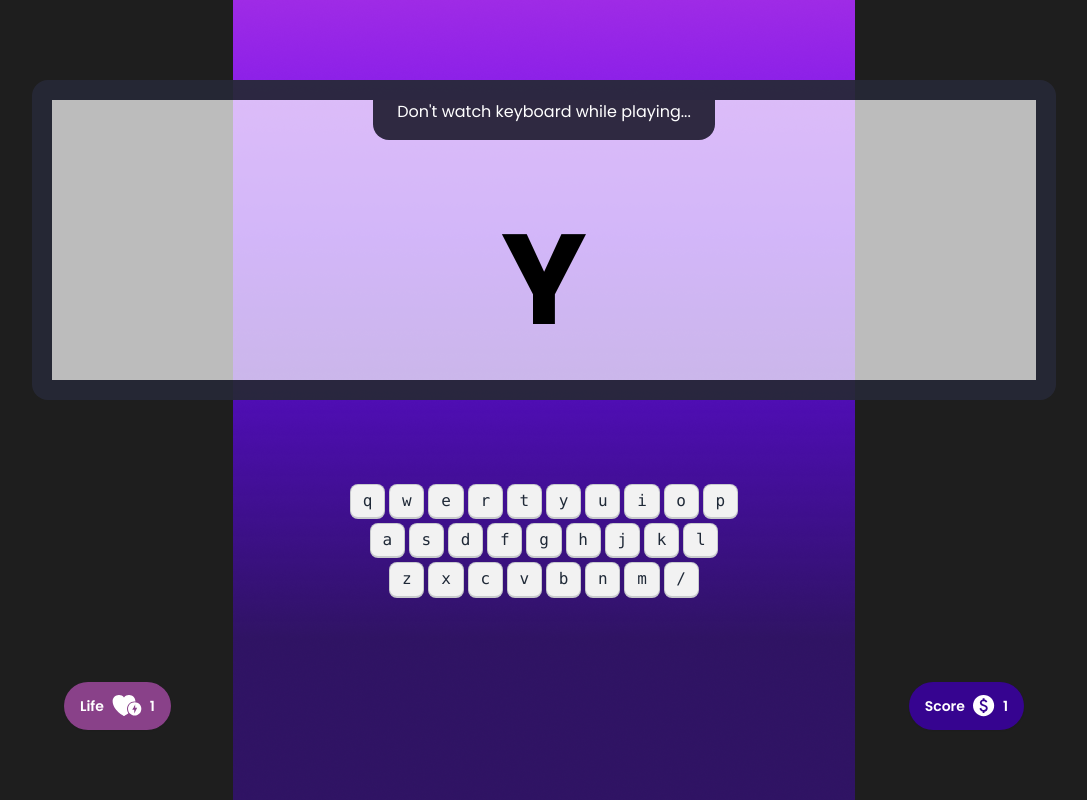
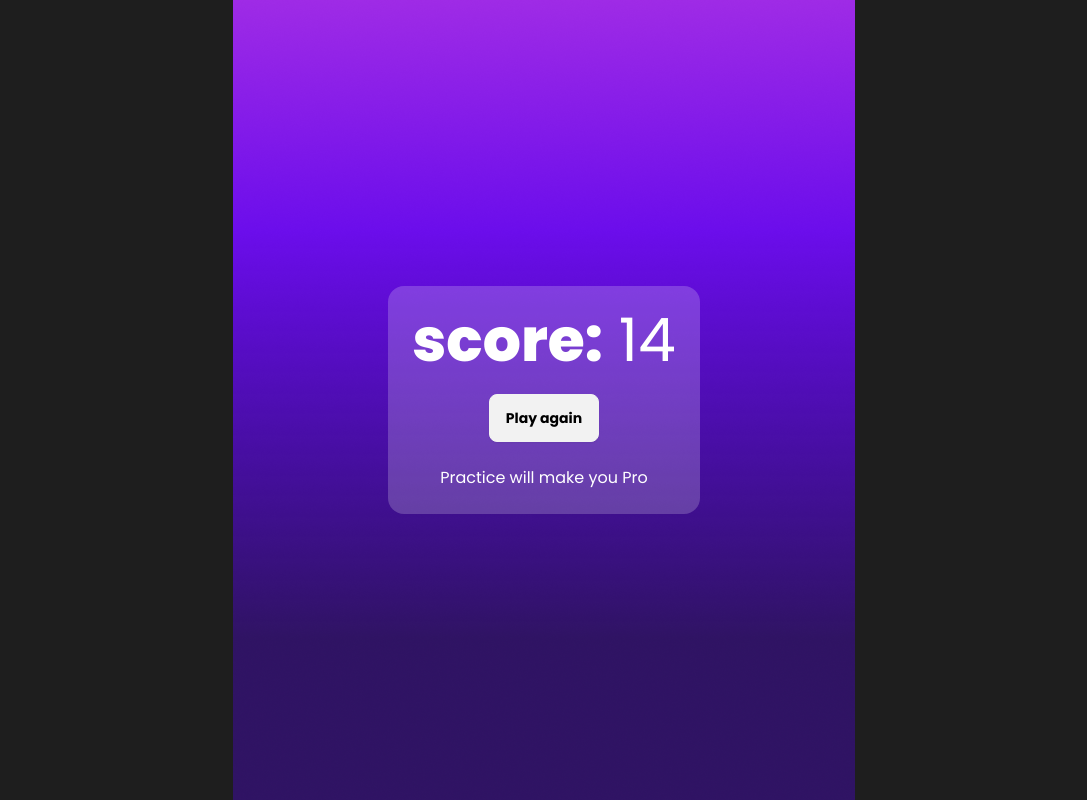
Before and after one commit to Zahidcst15/alpha-clash-game, a plain HTML site: page index.html in a window 1280 px wide. Shown: the whole page, without its empty margins (96-1183 px from the left). Drawn offline with nearby package versions, Linux system fonts and the light colour scheme.

Commit message:
score section desing finished

```diff
--- a/index.html
+++ b/index.html
@@ -25,7 +25,7 @@
      </section>
 
      <!-- playground section start -->
-     <section class="playground">
+     <section class="playground hidden">
         <!-- playground container -->
         <div class="flex flex-col items-center gap-20 pt-20">
             <!-- screen -->
@@ -97,7 +97,16 @@
      </section>
 
      <!-- score section start -->
-     <section class="score"></section>
+     <section class="score flex justify-center items-center min-h-screen">
+        <div class="text-white text-center space-y-6 bg-[#FFFFFF33] p-6 rounded-2xl">
+            <h1 class="text-6xl">
+                <span class="font-extrabold">score:</span>
+                <span>14</span>
+            </h1>
+            <button class="btn text-black font-bold">Play again</button>
+            <p>Practice will make you Pro</p>
+        </div>
+     </section>
 
    </main>
 
```
